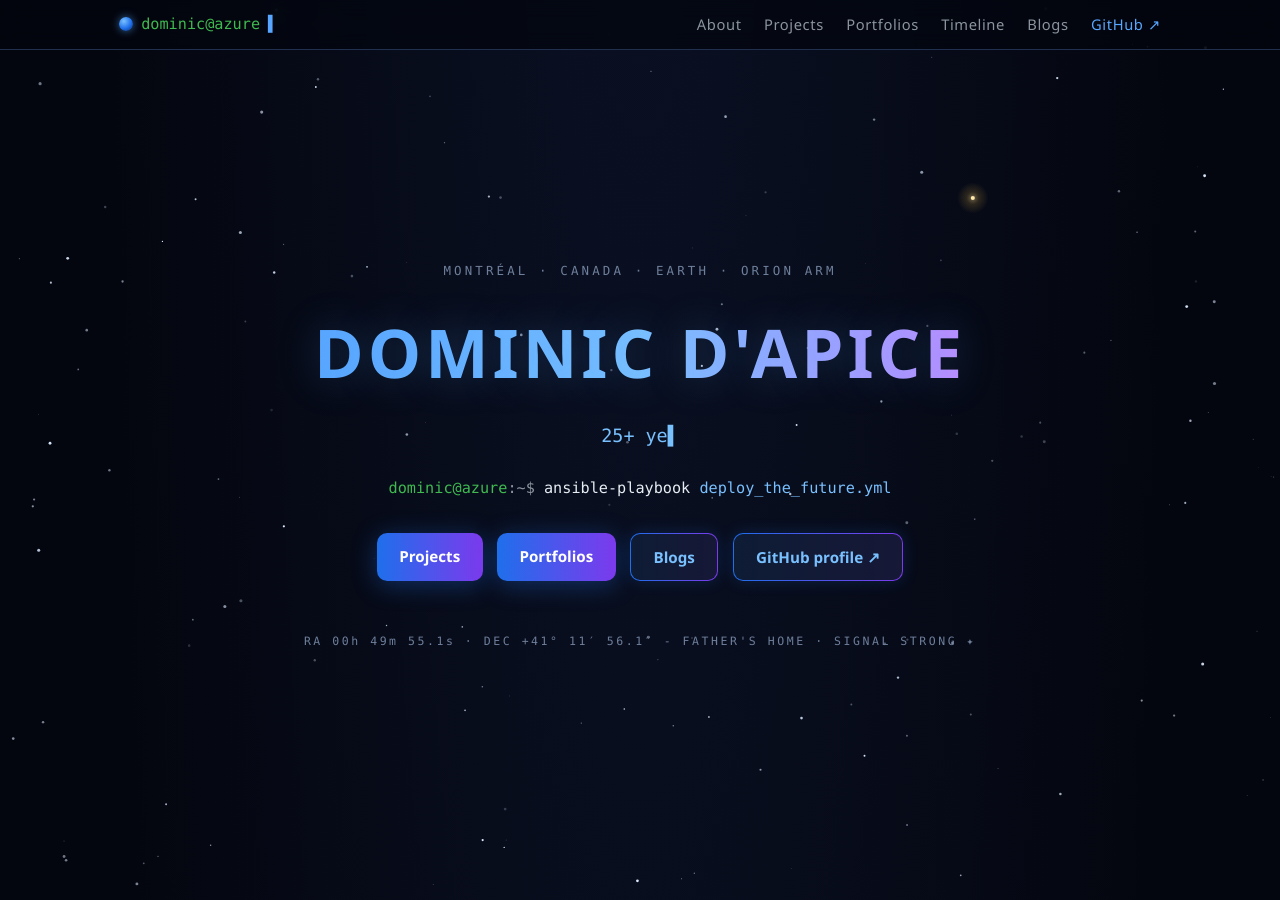
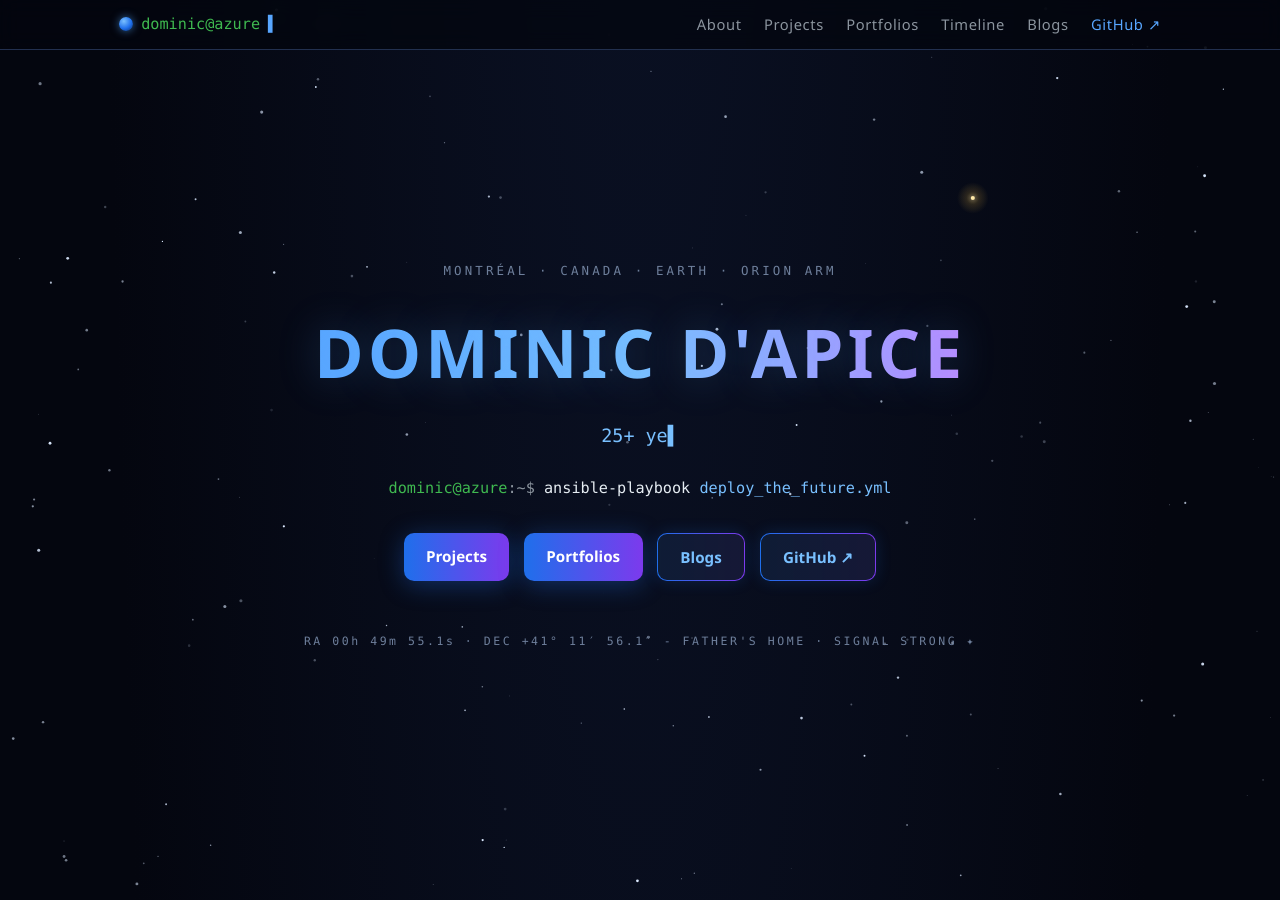
Before and after one commit to dapiced/dapiced.github.io, a Jekyll site: the page built from index.html, in a window 1280 px wide and 900 px high. Built offline with Jekyll 4.4.1, drawn with Linux system fonts in a browser that asks for light colours.

Commit message:
Update index.html

```diff
--- a/index.html
+++ b/index.html
@@ -18,7 +18,7 @@ description: >-
     <a class="btn btn-primary" href="#projects">Projects</a>
     <a class="btn btn-primary" href="/portfolio/">Portfolios</a>
     <a class="btn btn-ghost" href="/blog/">Blogs</a>
-    <a class="btn btn-ghost" href="https://github.com/dapiced" target="_blank" rel="noopener">GitHub profile ↗</a>
+    <a class="btn btn-ghost" href="https://github.com/dapiced" target="_blank" rel="noopener">GitHub ↗</a>
   </div>
   <p class="hero-coords"><a href="https://fr.wikipedia.org/wiki/Nu_Andromedae" target="_blank" rel="noopener" title="ν Andromedae - Vincenzo Star">RA 00h 49m 55.1s · DEC +41° 11′ 56.1″ - FATHER'S HOME · SIGNAL STRONG ✦</a></p>
 </section>
```
